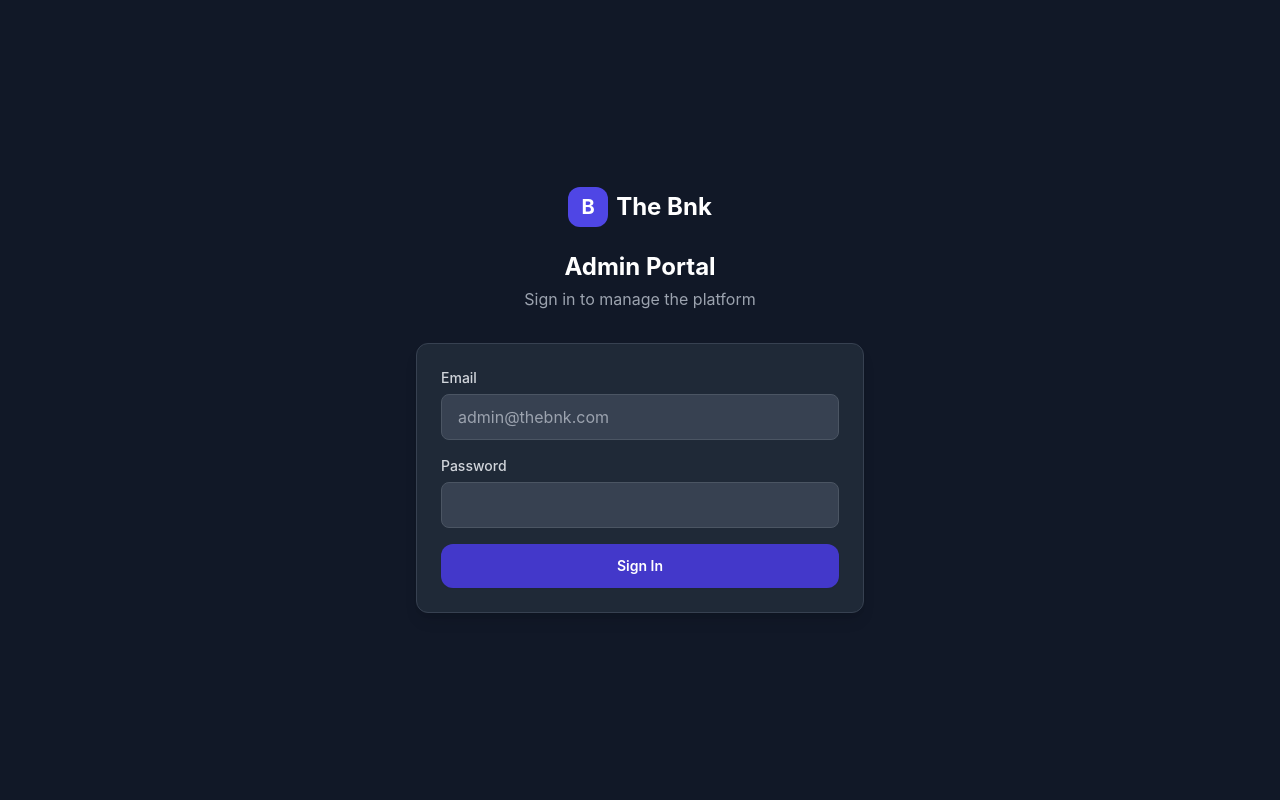
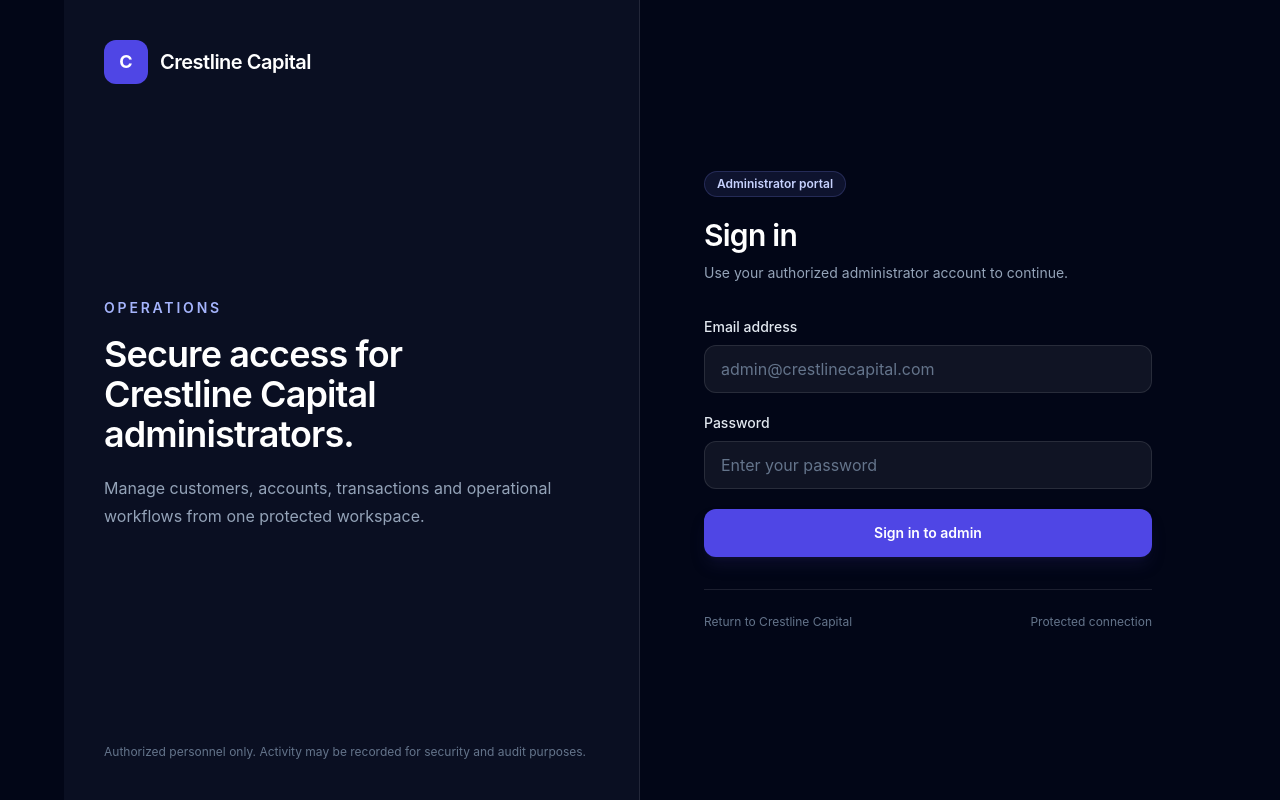
Before and after one commit to emmanuelowighoyota424-byte/the-bnk, a Next.js app: page /admin/login in a window 1280 px wide. Built offline with nearby package versions, Linux system fonts and the light colour scheme.

Commit message:
feat: refresh Crestline admin login

```diff
--- a/src/app/admin/login/page.tsx
+++ b/src/app/admin/login/page.tsx
@@ -1,5 +1,6 @@
 'use client';
-import { useState, FormEvent } from 'react';
+
+import { FormEvent, useState } from 'react';
 import { useRouter } from 'next/navigation';
 import Link from 'next/link';
 
@@ -10,30 +11,79 @@ export default function AdminLoginPage() {
   const [error, setError] = useState('');
   const [loading, setLoading] = useState(false);
 
-  const handleSubmit = async (e: FormEvent) => {
-    e.preventDefault(); setError(''); setLoading(true);
+  async function handleSubmit(event: FormEvent<HTMLFormElement>) {
+    event.preventDefault();
+    setError('');
+    setLoading(true);
     try {
-      const res = await fetch('/api/v1/admin/login', { method: 'POST', headers: { 'Content-Type': 'application/json' }, body: JSON.stringify({ email, password }) });
-      const data = await res.json();
-      if (!data.success) { setError(data.error || 'Login failed'); return; }
-      router.push('/admin/dashboard'); router.refresh();
-    } catch { setError('Something went wrong.'); }
-    finally { setLoading(false); }
-  };
+      const response = await fetch('/api/v1/admin/login', {
+        method: 'POST',
+        headers: { 'Content-Type': 'application/json' },
+        body: JSON.stringify({ email: email.trim().toLowerCase(), password }),
+      });
+      const data = await response.json();
+      if (!response.ok || !data.success) {
+        setError(data.error || 'Invalid administrator credentials.');
+        return;
+      }
+      router.replace('/admin/dashboard');
+      router.refresh();
+    } catch {
+      setError('We could not sign you in. Please try again.');
+    } finally {
+      setLoading(false);
+    }
+  }
 
   return (
-    <div className="min-h-screen bg-gray-900 flex items-center justify-center px-4">
-      <div className="w-full max-w-md">
-        <div className="text-center mb-8"><Link href="/" className="inline-flex items-center gap-2 mb-6"><div className="w-10 h-10 bg-indigo-600 rounded-xl flex items-center justify-center"><span className="text-white font-bold text-xl">B</span></div><span className="text-white font-bold text-2xl">The Bnk</span></Link><h1 className="text-2xl font-bold text-white">Admin Portal</h1><p className="text-gray-400 mt-1">Sign in to manage the platform</p></div>
-        <div className="bg-gray-800 rounded-xl shadow-lg border border-gray-700 p-6">
-          {error && <div className="mb-4 p-3 bg-red-900/30 border border-red-700 rounded-lg text-red-300 text-sm">{error}</div>}
-          <form onSubmit={handleSubmit} className="space-y-4">
-            <div><label className="block text-sm font-medium text-gray-300 mb-1.5">Email</label><input type="email" className="w-full px-4 py-2.5 rounded-lg border border-gray-600 bg-gray-700 text-white placeholder-gray-400 focus:outline-none focus:ring-2 focus:ring-indigo-500" placeholder="admin@thebnk.com" value={email} onChange={(e) => setEmail(e.target.value)} required /></div>
-            <div><label className="block text-sm font-medium text-gray-300 mb-1.5">Password</label><input type="password" className="w-full px-4 py-2.5 rounded-lg border border-gray-600 bg-gray-700 text-white placeholder-gray-400 focus:outline-none focus:ring-2 focus:ring-indigo-500" value={password} onChange={(e) => setPassword(e.target.value)} required /></div>
-            <button type="submit" className="btn-primary w-full" disabled={loading}>{loading ? 'Signing in...' : 'Sign In'}</button>
-          </form>
-        </div>
+    <main className="min-h-screen bg-slate-950 text-white">
+      <div className="mx-auto grid min-h-screen max-w-6xl lg:grid-cols-2">
+        <section className="hidden border-r border-white/10 bg-slate-900/60 p-10 lg:flex lg:flex-col lg:justify-between">
+          <Link href="/" className="flex items-center gap-3" aria-label="Crestline Capital home">
+            <span className="grid h-11 w-11 place-items-center rounded-xl bg-indigo-600 text-lg font-bold">C</span>
+            <span className="text-xl font-semibold tracking-tight">Crestline Capital</span>
+          </Link>
+          <div>
+            <p className="text-sm font-semibold uppercase tracking-[0.2em] text-indigo-300">Operations</p>
+            <h1 className="mt-4 max-w-md text-4xl font-semibold tracking-tight">Secure access for Crestline Capital administrators.</h1>
+            <p className="mt-5 max-w-md text-base leading-7 text-slate-400">Manage customers, accounts, transactions and operational workflows from one protected workspace.</p>
+          </div>
+          <p className="text-xs text-slate-500">Authorized personnel only. Activity may be recorded for security and audit purposes.</p>
+        </section>
+
+        <section className="flex items-center justify-center px-5 py-10 sm:px-8">
+          <div className="w-full max-w-md">
+            <Link href="/" className="mb-10 flex items-center gap-3 lg:hidden">
+              <span className="grid h-10 w-10 place-items-center rounded-xl bg-indigo-600 font-bold">C</span>
+              <span className="text-xl font-semibold">Crestline Capital</span>
+            </Link>
+            <div className="mb-8">
+              <div className="mb-5 inline-flex items-center rounded-full border border-indigo-400/20 bg-indigo-400/10 px-3 py-1 text-xs font-semibold text-indigo-200">Administrator portal</div>
+              <h2 className="text-3xl font-semibold tracking-tight">Sign in</h2>
+              <p className="mt-2 text-sm leading-6 text-slate-400">Use your authorized administrator account to continue.</p>
+            </div>
+
+            {error && <div role="alert" className="mb-5 rounded-xl border border-red-400/20 bg-red-400/10 px-4 py-3 text-sm text-red-200">{error}</div>}
+
+            <form onSubmit={handleSubmit} className="space-y-5">
+              <div>
+                <label htmlFor="admin-email" className="mb-2 block text-sm font-medium text-slate-200">Email address</label>
+                <input id="admin-email" name="email" type="email" autoComplete="username" inputMode="email" value={email} onChange={(event) => setEmail(event.target.value)} className="min-h-12 w-full rounded-xl border border-white/10 bg-white/[0.06] px-4 text-white outline-none placeholder:text-slate-500 focus:border-indigo-400 focus:ring-2 focus:ring-indigo-400/20" placeholder="admin@crestlinecapital.com" required />
+              </div>
+              <div>
+                <label htmlFor="admin-password" className="mb-2 block text-sm font-medium text-slate-200">Password</label>
+                <input id="admin-password" name="password" type="password" autoComplete="current-password" value={password} onChange={(event) => setPassword(event.target.value)} className="min-h-12 w-full rounded-xl border border-white/10 bg-white/[0.06] px-4 text-white outline-none placeholder:text-slate-500 focus:border-indigo-400 focus:ring-2 focus:ring-indigo-400/20" placeholder="Enter your password" required />
+              </div>
+              <button type="submit" disabled={loading} className="min-h-12 w-full rounded-xl bg-indigo-600 px-5 text-sm font-semibold shadow-lg shadow-indigo-950/40 transition hover:bg-indigo-500 focus:outline-none focus:ring-2 focus:ring-indigo-400 focus:ring-offset-2 focus:ring-offset-slate-950 disabled:cursor-not-allowed disabled:opacity-60">{loading ? 'Signing in…' : 'Sign in to admin'}</button>
+            </form>
+
+            <div className="mt-8 flex items-center justify-between border-t border-white/10 pt-6 text-xs text-slate-500">
+              <Link href="/" className="transition hover:text-slate-300">Return to Crestline Capital</Link>
+              <span>Protected connection</span>
+            </div>
+          </div>
+        </section>
       </div>
-    </div>
+    </main>
   );
 }
```
